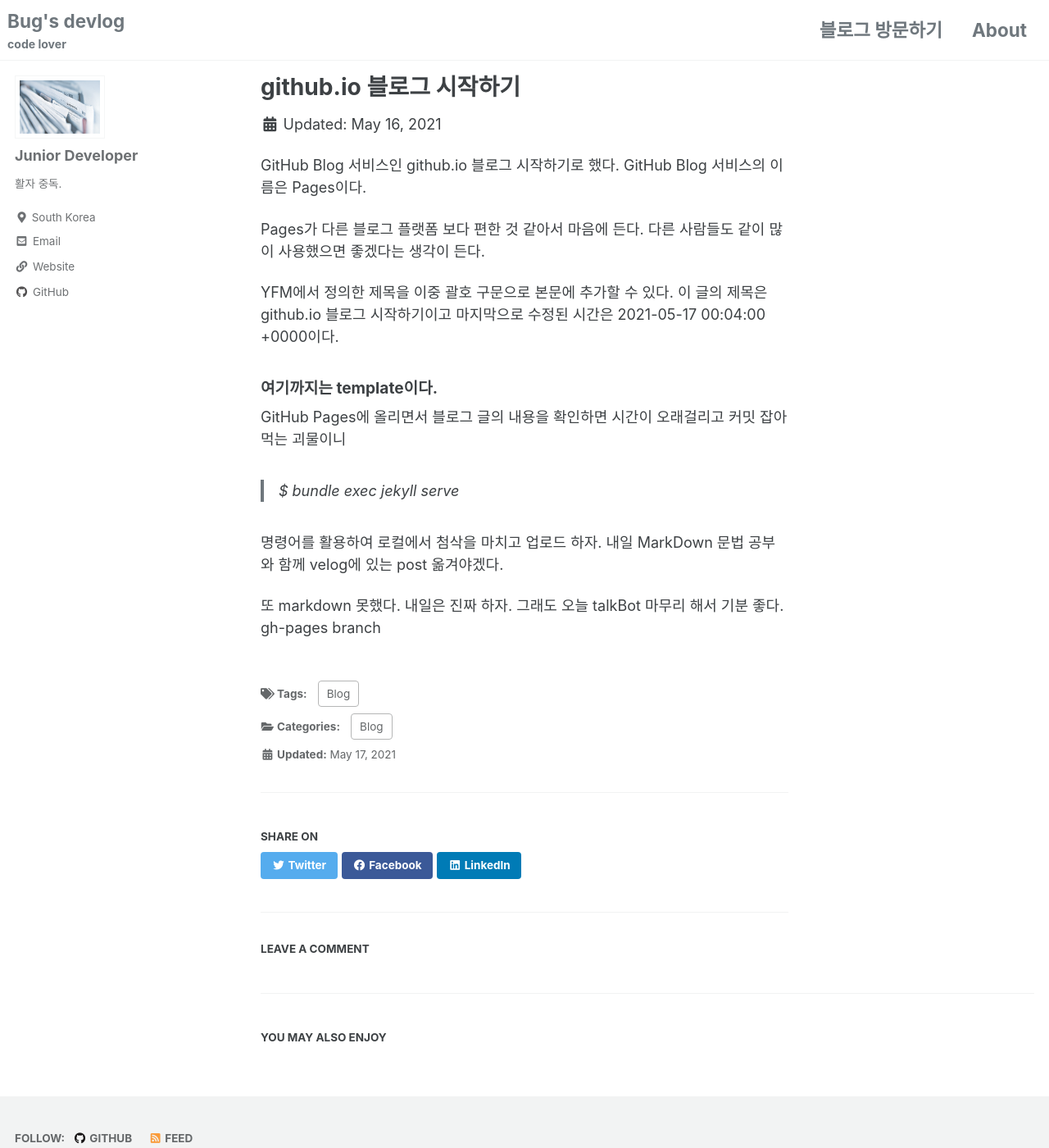
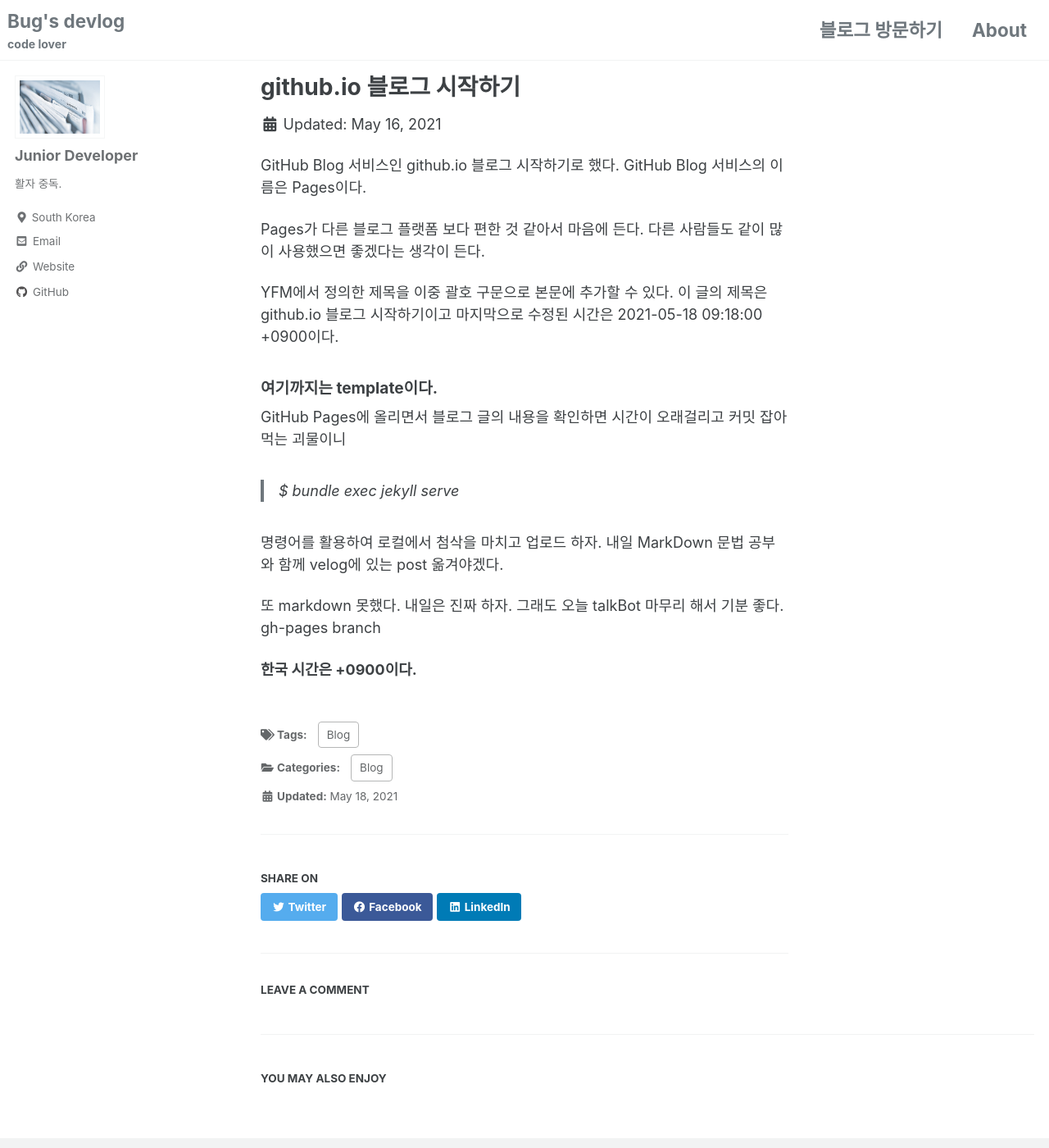
Before and after one commit to baebug/blog-backup-220607, a Jekyll site: the page built from _posts/2021-05-16-first-post.md, in a window 1280 px wide and 1400 px high. Shown: the whole window at 82% size. Built offline with Jekyll 4.4.1, drawn with Linux system fonts in a browser that asks for light colours; cached includes are drawn as plain includes; comment, search, counter and statistics services are not loaded.

Commit message:
Update 2021-05-16-first-post.md

```diff
--- a/_posts/2021-05-16-first-post.md
+++ b/_posts/2021-05-16-first-post.md
@@ -6,7 +6,7 @@ categories:
   - Blog
 tags:
   - Blog
-last_modified_at: 2021-05-17T00:04:00
+last_modified_at: 2021-05-18 09:18:00 +0900
 ---
 
 GitHub Blog 서비스인 github.io 블로그 시작하기로 했다.
@@ -29,3 +29,5 @@ GitHub Pages에 올리면서 블로그 글의 내용을 확인하면 시간이
 또 markdown 못했다. 내일은 진짜 하자.
 그래도 오늘 talkBot 마무리 해서 기분 좋다.
 gh-pages branch
+
+**한국 시간은 +0900이다.**
```
